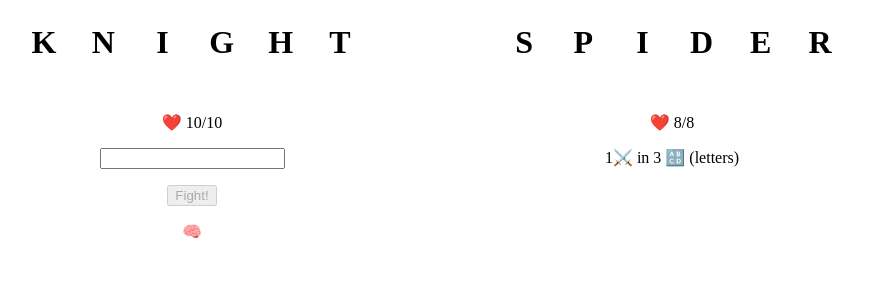
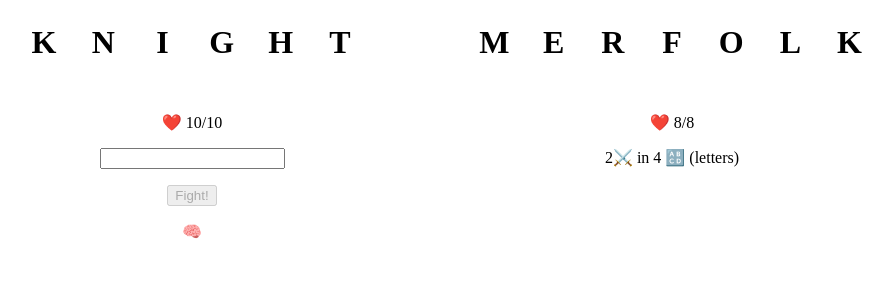
Before and after one commit to rmkubik/dungeon-speller, a React (Vite) app: page / in a window 1280 px wide. Shown: the top 300 px of the page, without its empty margins (56-949 px from the left). Built offline with nearby package versions, Linux system fonts and the light colour scheme.

Commit message:
Add more enemy chars and randomly choose them

```diff
--- a/src/data/characters.js
+++ b/src/data/characters.js
@@ -50,6 +50,38 @@ const characters = {
       },
     ],
   },
+  dragon: {
+    hp: 12,
+    intents: {
+      claw: {
+        letterCount: 6,
+        effect: {
+          value: 3,
+          symbol: "sword",
+        },
+      },
+    },
+    letters: [
+      {
+        text: "d",
+      },
+      {
+        text: "r",
+      },
+      {
+        text: "a",
+      },
+      {
+        text: "g",
+      },
+      {
+        text: "o",
+      },
+      {
+        text: "n",
+      },
+    ],
+  },
   spider: {
     hp: 8,
     intents: {
@@ -89,6 +121,198 @@ const characters = {
       },
     ],
   },
+  wolf: {
+    hp: 4,
+    intents: {
+      claw: {
+        letterCount: 4,
+        effect: {
+          value: 2,
+          symbol: "sword",
+        },
+      },
+    },
+    letters: [
+      {
+        text: "w",
+      },
+      {
+        text: "o",
+      },
+      {
+        text: "l",
+      },
+      {
+        text: "f",
+      },
+    ],
+  },
+  serpent: {
+    hp: 8,
+    intents: {
+      bite: {
+        letterCount: 4,
+        effect: {
+          value: 2,
+          symbol: "sword",
+        },
+      },
+    },
+    letters: [
+      {
+        text: "s",
+      },
+      {
+        text: "e",
+      },
+      {
+        text: "r",
+      },
+      {
+        text: "p",
+      },
+      {
+        text: "e",
+      },
+      {
+        text: "n",
+      },
+      {
+        text: "t",
+      },
+    ],
+  },
+  serpent: {
+    hp: 8,
+    intents: {
+      bite: {
+        letterCount: 4,
+        effect: {
+          value: 2,
+          symbol: "sword",
+        },
+      },
+    },
+    letters: [
+      {
+        text: "s",
+      },
+      {
+        text: "e",
+      },
+      {
+        text: "r",
+      },
+      {
+        text: "p",
+      },
+      {
+        text: "e",
+      },
+      {
+        text: "n",
+      },
+      {
+        text: "t",
+      },
+    ],
+  },
+  merfolk: {
+    hp: 8,
+    intents: {
+      slash: {
+        letterCount: 4,
+        effect: {
+          value: 2,
+          symbol: "sword",
+        },
+      },
+    },
+    letters: [
+      {
+        text: "m",
+      },
+      {
+        text: "e",
+      },
+      {
+        text: "r",
+      },
+      {
+        text: "f",
+      },
+      {
+        text: "o",
+      },
+      {
+        text: "l",
+      },
+      {
+        text: "k",
+      },
+    ],
+  },
+  dinosaur: {
+    hp: 12,
+    intents: {
+      bite: {
+        letterCount: 8,
+        effect: {
+          value: 5,
+          symbol: "sword",
+        },
+      },
+    },
+    letters: [
+      {
+        text: "d",
+      },
+      {
+        text: "i",
+      },
+      {
+        text: "n",
+      },
+      {
+        text: "o",
+      },
+      {
+        text: "s",
+      },
+      {
+        text: "a",
+      },
+      {
+        text: "u",
+      },
+      {
+        text: "r",
+      },
+    ],
+  },
+  ant: {
+    hp: 3,
+    intents: {
+      bite: {
+        letterCount: 2,
+        effect: {
+          value: 1,
+          symbol: "sword",
+        },
+      },
+    },
+    letters: [
+      {
+        text: "a",
+      },
+      {
+        text: "n",
+      },
+      {
+        text: "t",
+      },
+    ],
+  },
 };
 
 export default characters;
--- a/src/hooks/useEnemy.js
+++ b/src/hooks/useEnemy.js
@@ -2,11 +2,12 @@ import React, { createContext, useContext, useEffect, useState } from "react";
 import characters from "../data/characters";
 import clamp from "../utils/number/clamp";
 import pickRandomKey from "../utils/object/pickRandomKey";
+import pickRandomEnemyCharKey from "../utils/pickRandomEnemyCharKey";
 
 const EnemyContext = createContext(null);
 
 const EnemyContextProvider = ({ children }) => {
-  const [key, setKey] = useState("spider");
+  const [key, setKey] = useState(pickRandomEnemyCharKey());
   const character = characters[key];
   const [hp, setHp] = useState(character.hp);
   const [maxHp, setMaxHp] = useState(character.hp);
--- a/src/hooks/useGame.js
+++ b/src/hooks/useGame.js
@@ -7,6 +7,9 @@ import clamp from "../utils/number/clamp";
 import getUseableLetters from "../utils/getUseableLetters";
 import pickRandomlyFromArray from "../utils/array/pickRandomlyFromArray";
 import wordsText from "../data/words.txt";
+import characters from "../data/characters";
+import isCharacterValidEnemy from "../utils/isCharacterValidEnemy";
+import pickRandomEnemyCharKey from "../utils/pickRandomEnemyCharKey";
 
 const GameContext = createContext(null);
 
@@ -119,7 +122,9 @@ const GameContextProvider = ({ children }) => {
 
   useEffect(() => {
     if (enemy.isDead()) {
-      enemy.load("hawk", player);
+      const newEnemyCharKey = pickRandomEnemyCharKey();
+
+      enemy.load(newEnemyCharKey, player);
     }
   }, [enemy.hp.current]);
 
--- /dev/null
+++ b/src/utils/pickRandomEnemyCharKey.js
@@ -0,0 +1,15 @@
+import characters from "../data/characters";
+import pickRandomlyFromArray from "./array/pickRandomlyFromArray";
+import isCharacterValidEnemy from "./isCharacterValidEnemy";
+
+function pickRandomEnemyCharKey() {
+  const characterEntries = Object.entries(characters);
+  const enemyCharacterKeys = characterEntries
+    .filter(([charKey, char]) => isCharacterValidEnemy(char))
+    .map(([charKey]) => charKey);
+  const newEnemyCharKey = pickRandomlyFromArray(enemyCharacterKeys);
+
+  return newEnemyCharKey;
+}
+
+export default pickRandomEnemyCharKey;
```
